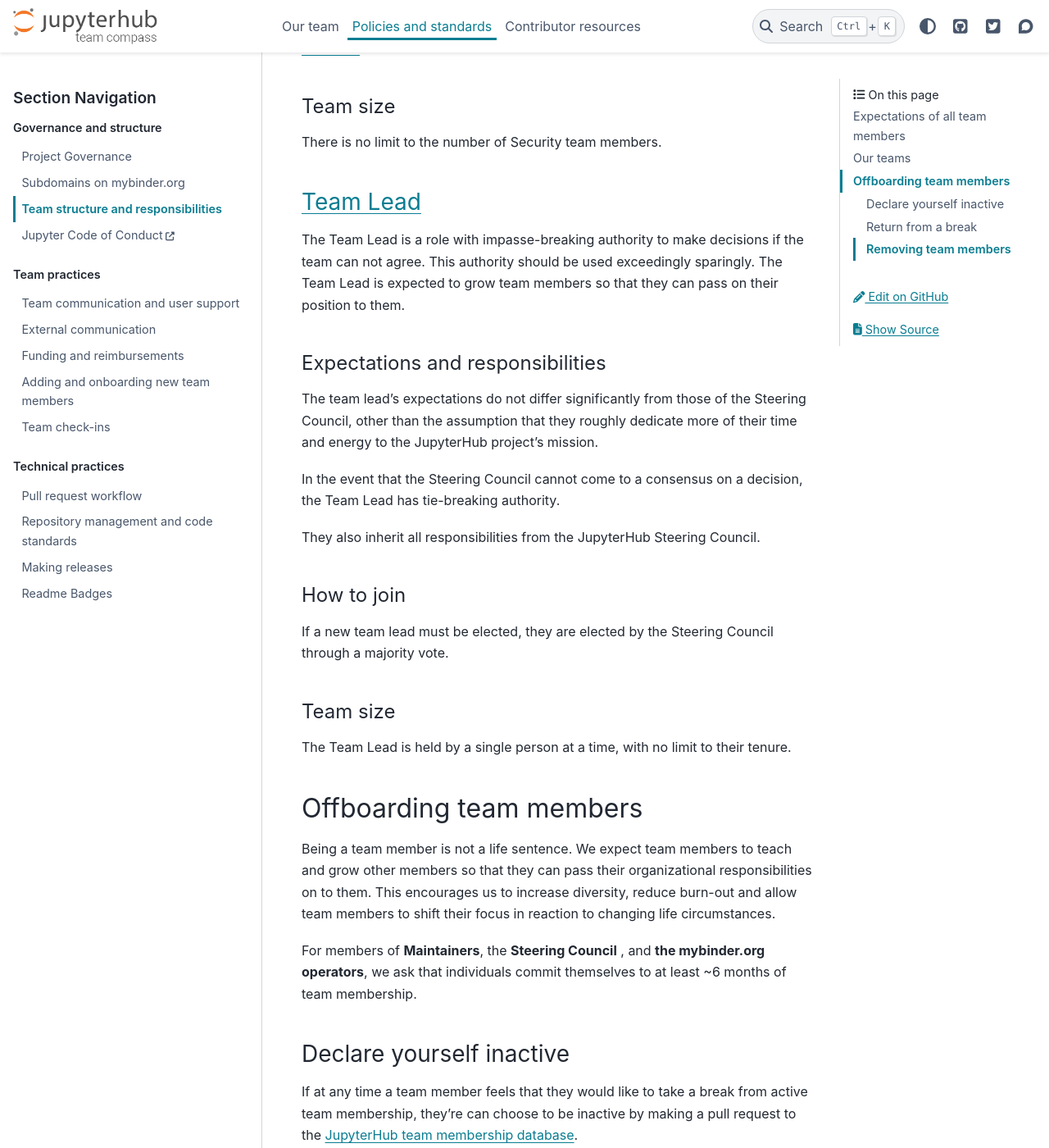
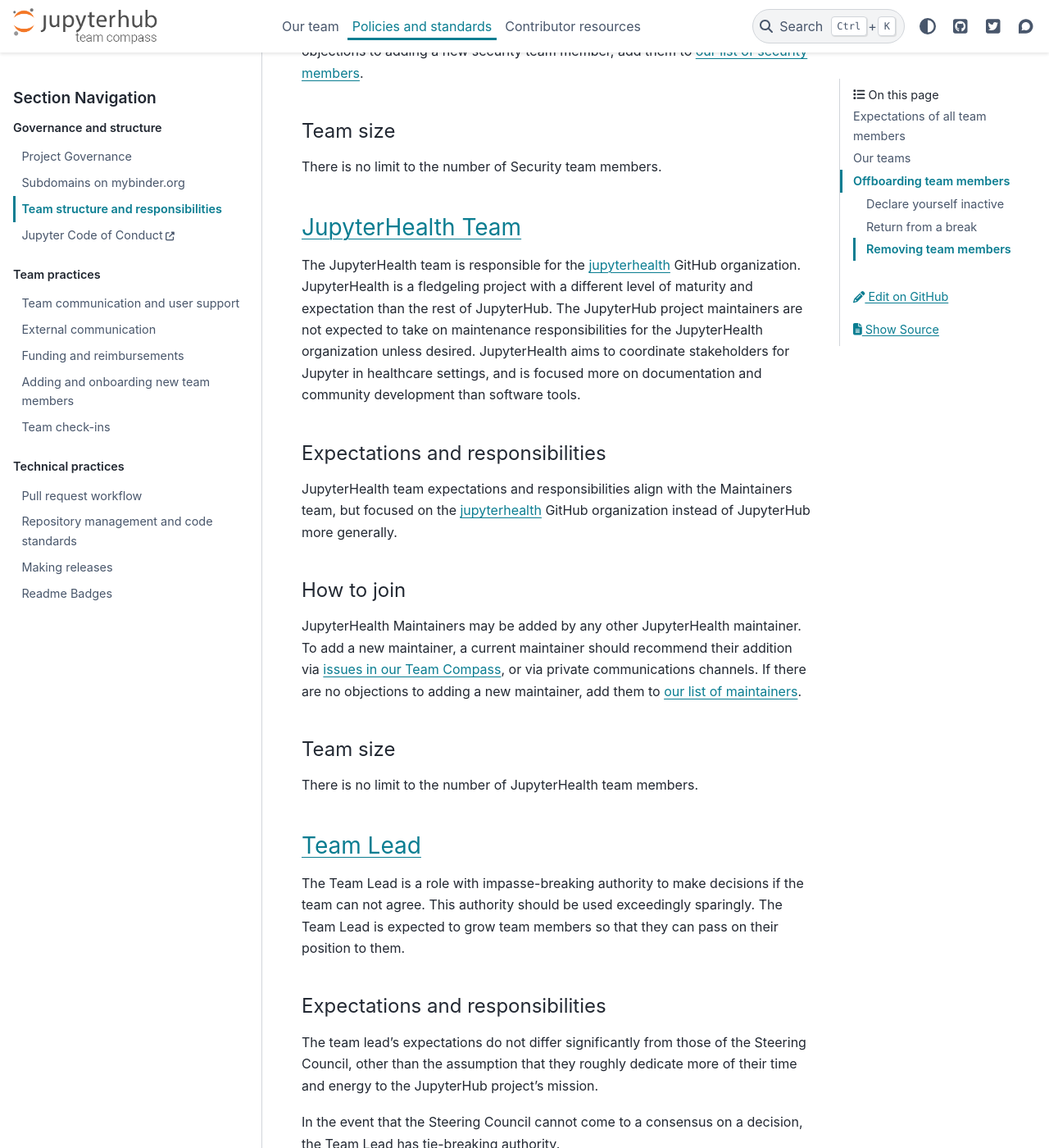
Before and after one commit to jupyterhub/team-compass, a Sphinx documentation site: the page built from docs/team/structure.md, in a window 1280 px wide and 1400 px high, scrolled down 6698 px. Shown: the whole window at 82% size. Built offline with Sphinx 7.4.7 and the PyData theme 0.15.4, drawn with Linux system fonts in a browser that asks for light colours; the version number could not be read and is left out.

Commit message:
create JupyterHealth team

````diff
--- a/docs/_data/contributors/gen_contributors.py
+++ b/docs/_data/contributors/gen_contributors.py
@@ -22,6 +22,7 @@
 
 team_titles = {
     "council": "JupyterHub Council",
+    "health": "JupyterHealth",
     "maintainers": "Maintainers",
     "mybinder": "mybinder.org operators",
 }
--- a/docs/team/structure.md
+++ b/docs/team/structure.md
@@ -204,6 +204,27 @@
 ```{team} Team Lead
 ```
 
+### JupyterHealth Team
+
+The JupyterHealth team is responsible for the [jupyterhealth](https://github.com/jupyterhealth) GitHub organization.
+JupyterHealth is a fledgeling project with a different level of maturity and expectation than the rest of JupyterHub.
+The JupyterHub project maintainers are not expected to take on maintenance responsibilities for the JupyterHealth organization unless desired.
+JupyterHealth aims to coordinate stakeholders for Jupyter in healthcare settings, and is focused more on documentation and community development than software tools.
+
+#### Expectations and responsibilities
+
+JupyterHealth team expectations and responsibilities align with the Maintainers team, but focused on the [jupyterhealth](https://github.com/jupyterhealth) GitHub organization instead of JupyterHub more generally.
+
+#### How to join
+
+JupyterHealth Maintainers may be added by any other JupyterHealth maintainer.
+To add a new maintainer, a current maintainer should recommend their addition via [issues in our Team Compass](https://github.com/jupyterhub/team-compass), or via private communications channels.
+If there are no objections to adding a new maintainer, add them to [our list of maintainers](./index).
+
+#### Team size
+
+There is no limit to the number of JupyterHealth team members.
+
 ### Team Lead
 
 The Team Lead is a role with impasse-breaking authority to
````
Also changed, not shown: docs/_data/contributors/contributors-jupyterhub.yaml (+20 -0 lines).
